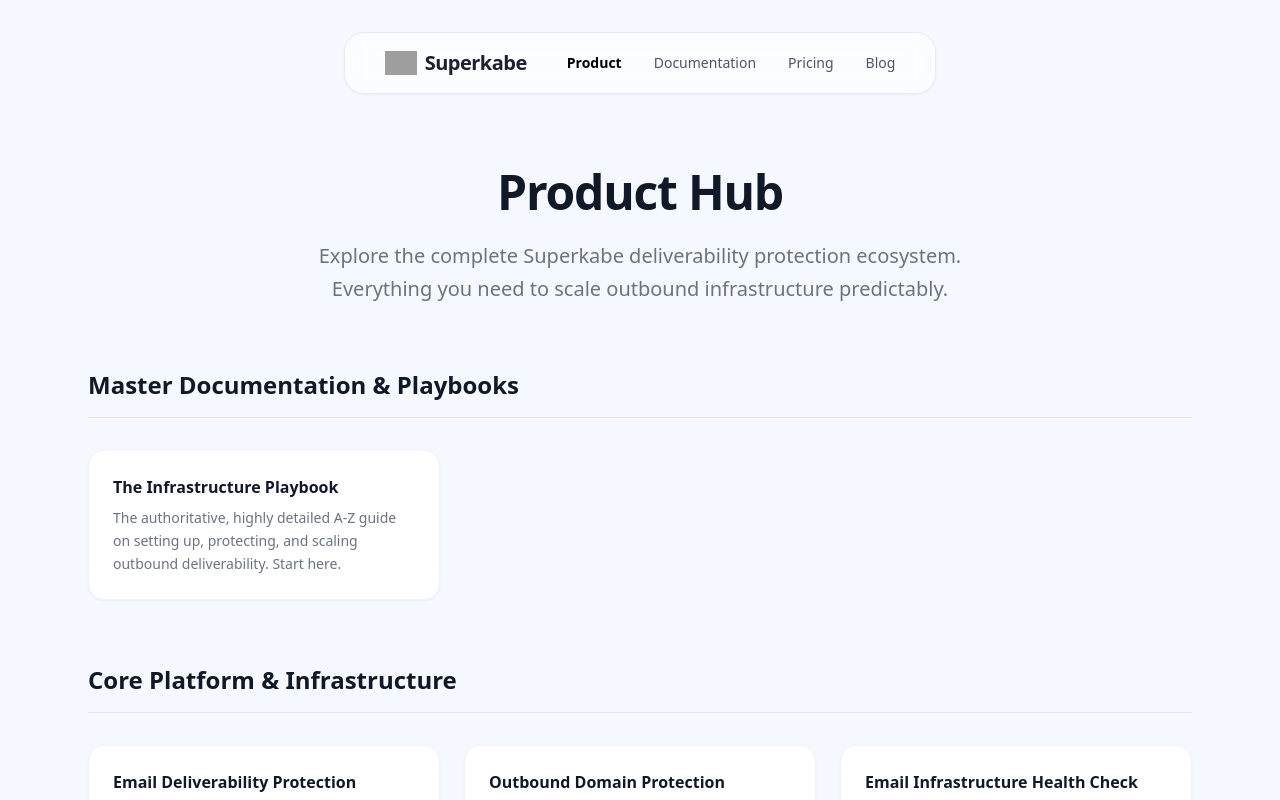
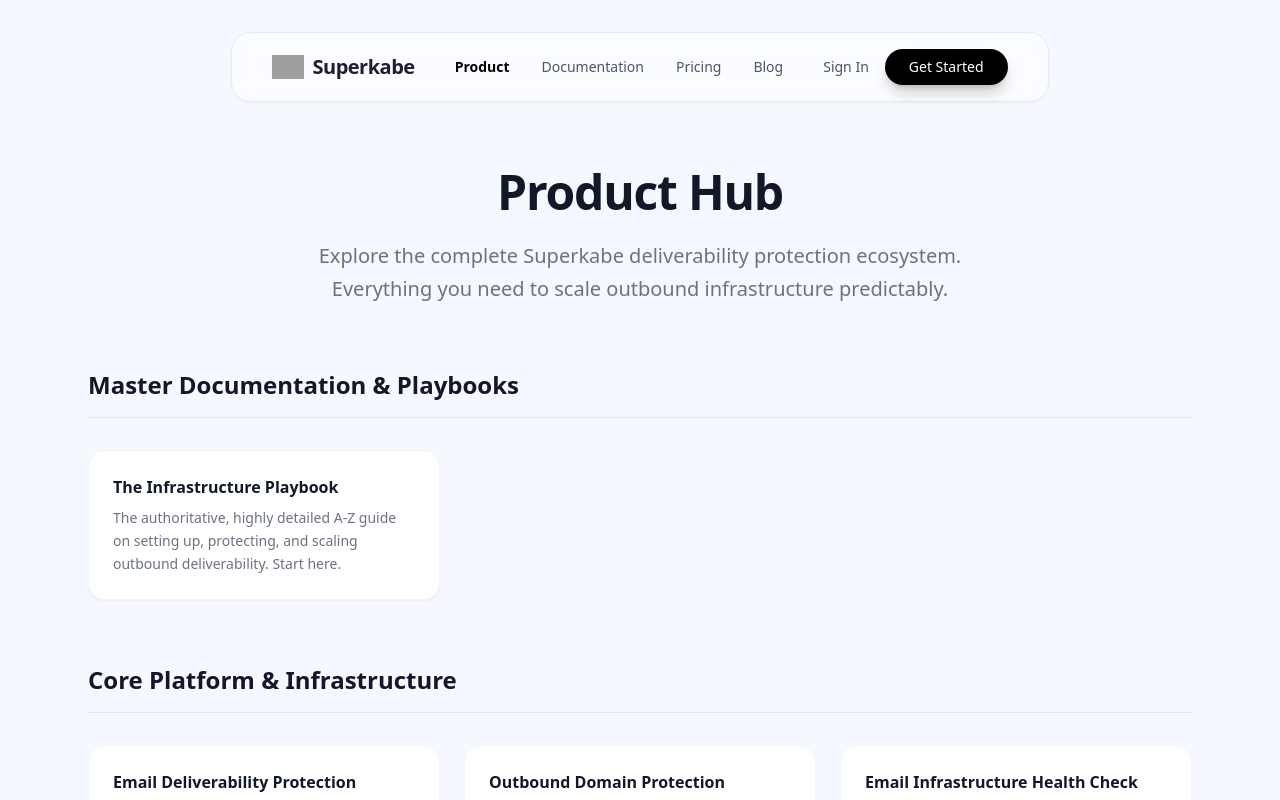
Before and after one commit to Richardson2512/Drason, a Next.js app in the folder frontend/: page /product in a window 1280 px wide. Shown: the top 800 px of the page. Built offline with nearby package versions, Linux system fonts and the light colour scheme; grey boxes are pictures that could not be loaded.

Commit message:
fix: add missing Sign In and Get Started buttons to product hub navbar

```diff
--- a/frontend/src/app/product/page.tsx
+++ b/frontend/src/app/product/page.tsx
@@ -87,6 +87,12 @@
                         <Link href="/pricing" className="hover:text-black transition-colors">Pricing</Link>
                         <Link href="/blog" className="hover:text-black transition-colors">Blog</Link>
                     </nav>
+                    <div className="flex gap-4 items-center">
+                        <Link href="/login" className="text-gray-600 hover:text-black text-sm font-medium transition-colors">Sign In</Link>
+                        <Link href="/signup" className="px-6 py-2 bg-black text-white rounded-full text-sm font-medium hover:bg-gray-800 transition-colors shadow-lg shadow-black/20">
+                            Get Started
+                        </Link>
+                    </div>
                 </div>
             </header>
 
```
